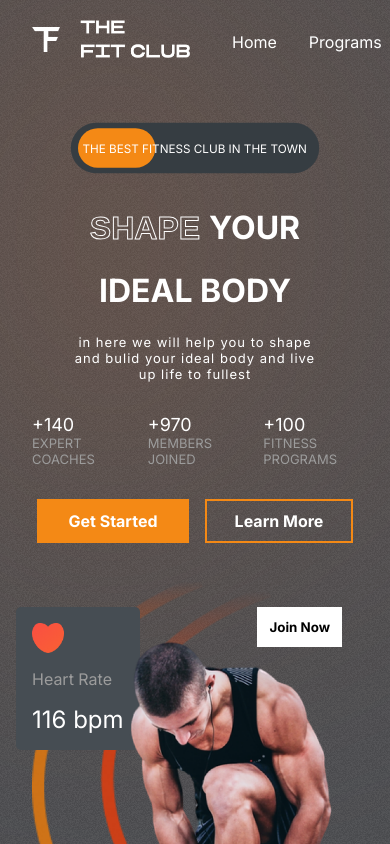
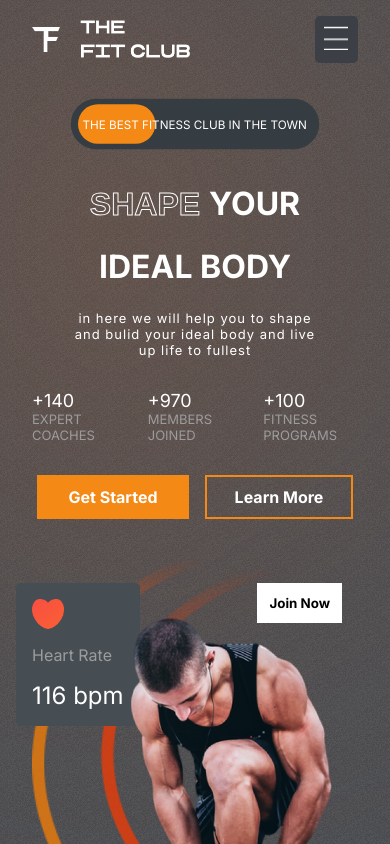
Before and after one commit to Nikunjvadher/Gym-web, a React (Create React App) app: page / in a window 390 px wide. Shown: the top 844 px of the page. Built offline with nearby package versions, Linux system fonts and the light colour scheme.

Commit message:
Adding menu bar in mobile view

```diff
--- a/src/component/Header/Header.css
+++ b/src/component/Header/Header.css
@@ -19,3 +19,28 @@
     color: var(--orange);
     cursor: pointer;
 }
+
+.menu-bar{
+    background-color: var(--appColor);
+    padding: .6rem;
+    border-radius: 5px;
+    cursor: pointer;
+}
+.menu-bar>img{
+    width: 1.5rem;
+    height: 1.5rem;
+
+}
+
+@media screen and (max-width: 768px) {
+    .header > :nth-child(2){
+        position: fixed;
+        right: 2rem;
+        z-index: 100;
+    }
+    .header-menu{
+        flex-direction: column;
+        background-color: var(--appColor);
+        padding: 2rem;
+    }
+}
--- a/src/component/Header/Header.jsx
+++ b/src/component/Header/Header.jsx
@@ -1,18 +1,57 @@
-import React from 'react'
+import React, { useState } from 'react'
 import './Header.css'
 import Logo from '../../assets/logo.png'
+import Bars from '../../assets/bars.png'
+import { Link } from 'react-scroll'
 
 function Header() {
+
+  const mobile = window.innerWidth <= 768 ? true : false;
+  const [menuOpened, setMenuOpened] = useState(false)
+
   return (
     <div className="header">
-        <img src={Logo} alt="" className="logo" />
-        <ul className="header-menu">
-            <li>Home</li>
-            <li>Programs</li>
-            <li>Why Us</li>
-            <li>Plans</li>
-            <li>Testimonials</li>
-        </ul>
+      <img src={Logo} alt="" className="logo" />
+      {
+        (menuOpened === false && mobile === true)
+          ? <div className='menu-bar'
+            onClick={()=> setMenuOpened(true)}
+          >
+              <img className='' src={Bars} alt="" />
+            </div>
+          : <ul className="header-menu">
+              <li><Link
+                onClick={() => setMenuOpened(false)}
+                to='Home'
+                spy={true}
+                smooth={true}
+              >Home</Link></li>
+              <li><Link
+                onClick={() => setMenuOpened(false)}
+                to='Programs'
+                spy={true}
+                smooth={true}
+              >Programs</Link></li>
+              <li><Link
+                onClick={() => setMenuOpened(false)}
+                to='Reasons'
+                spy={true}
+                smooth={true}
+              >Why Us </Link></li>
+              <li><Link
+                onClick={() => setMenuOpened(false)}
+                to='Plans'
+                spy={true}
+                smooth={true}
+              >Plans</Link></li>
+              <li><Link
+                onClick={() => setMenuOpened(false)}
+                to='Testimonials'
+                spy={true}
+                smooth={true}
+              >Testimonials</Link></li>
+            </ul>
+      }
     </div>
   )
 }
--- a/src/component/Hero/Hero.jsx
+++ b/src/component/Hero/Hero.jsx
@@ -11,7 +11,7 @@
     const transition = {type: 'spring', duration: 3}
     const mobile = window.innerWidth<=768 ? true : false
   return (
-    <div className="hero">
+    <div className="hero" id='Hero'>
         <div className="blur hero-blur"></div>
         <div className="left-h">
             <Header />
--- a/src/component/Plans/Plans.jsx
+++ b/src/component/Plans/Plans.jsx
@@ -15,7 +15,7 @@
             </div>
 
             {/* plans card */}
-            <div className="plans">
+            <div className="plans" id='Plans'>
                 {plansData.map((plan , i)=> {
                     return <div className="plan" id={i}>
                                 {plan.icon}
--- a/src/component/Programs/Program.jsx
+++ b/src/component/Programs/Program.jsx
@@ -6,7 +6,7 @@
 const Program = () => {
     return (
         <>
-            <div className="programs" id="programs">
+            <div className="programs" id="Programs">
 
                 <div className="programs-header">
                     <span className='stroke-text'>Explore our</span>
--- a/src/component/Reasons/Reasons.jsx
+++ b/src/component/Reasons/Reasons.jsx
@@ -12,7 +12,7 @@
 const Reasons = () => {
   return (
     <>
-        <div className="Reasons" id='reasons'>
+        <div className="Reasons" id='Reasons'>
             <div className="left-r">
                 <img src={image1} alt="" />
                 <img src={image2} alt="" />
```
